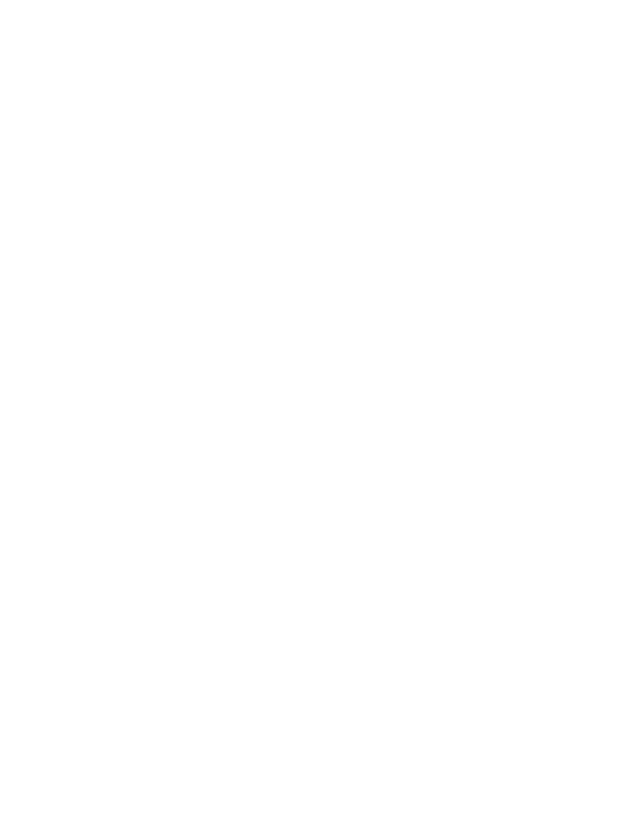
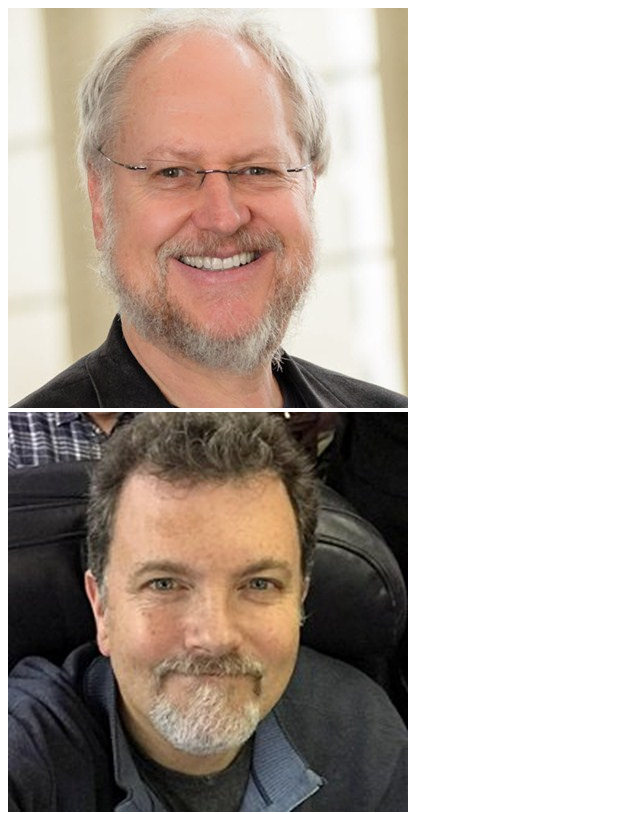
Before and after one commit to AlandouglasMendes/reacthooksps, a Next.js app: page /ImageChangeOnScroll in a window 1280 px wide. Shown: the top 814 px of the page, without its empty margins (0-640 px from the left). Built offline with nearby package versions, Linux system fonts and the light colour scheme.

Commit message:
togglescroll

```diff
--- a/pages/ImageChangeOnScroll.js
+++ b/pages/ImageChangeOnScroll.js
@@ -7,8 +7,8 @@ const ImageChangeOnScroll = () =>{
             {[1124, 187, 823, 1269, 1530].map(speakerId => {
                 return (<div key={speakerId}>
                     <ImageTogglerOnScroll
-                    primaryImage={`/speakers/bw/Speaker-${speakerId}.jpg`}
-                    secondaryImage={`/speakers/Speaker-${speakerId}`.jpg}
+                    primaryImg={`/speakers/bw/Speaker-${speakerId}.jpg`}
+                    secondaryImg={`/speakers/Speaker-${speakerId}.jpg`}
                     alt=''
                     />
                 </div>);
--- a/src/ImageTogglerOnScroll.js
+++ b/src/ImageTogglerOnScroll.js
@@ -6,6 +6,7 @@ const ImageTogglerOnScroll = ({primaryImg, secondaryImg}) =>{
 
     useEffect(()=>{
         window.addEventListener("scroll", scrollHandler);
+        setInView(isInView());
         return(()=>{
             window.removeEventListener("scroll", scrollHandler);
         });
@@ -16,7 +17,7 @@ const ImageTogglerOnScroll = ({primaryImg, secondaryImg}) =>{
     const isInView = () => {
         if(imageRef.current){
             const rect = imageRef.current.getBoundingClientRect();
-            return rect.top >=0 && rect.bottom <= window.innerHeight
+            return rect.top >=0 && rect.bottom <= window.innerHeight;
         }
         return false;
     };
```
